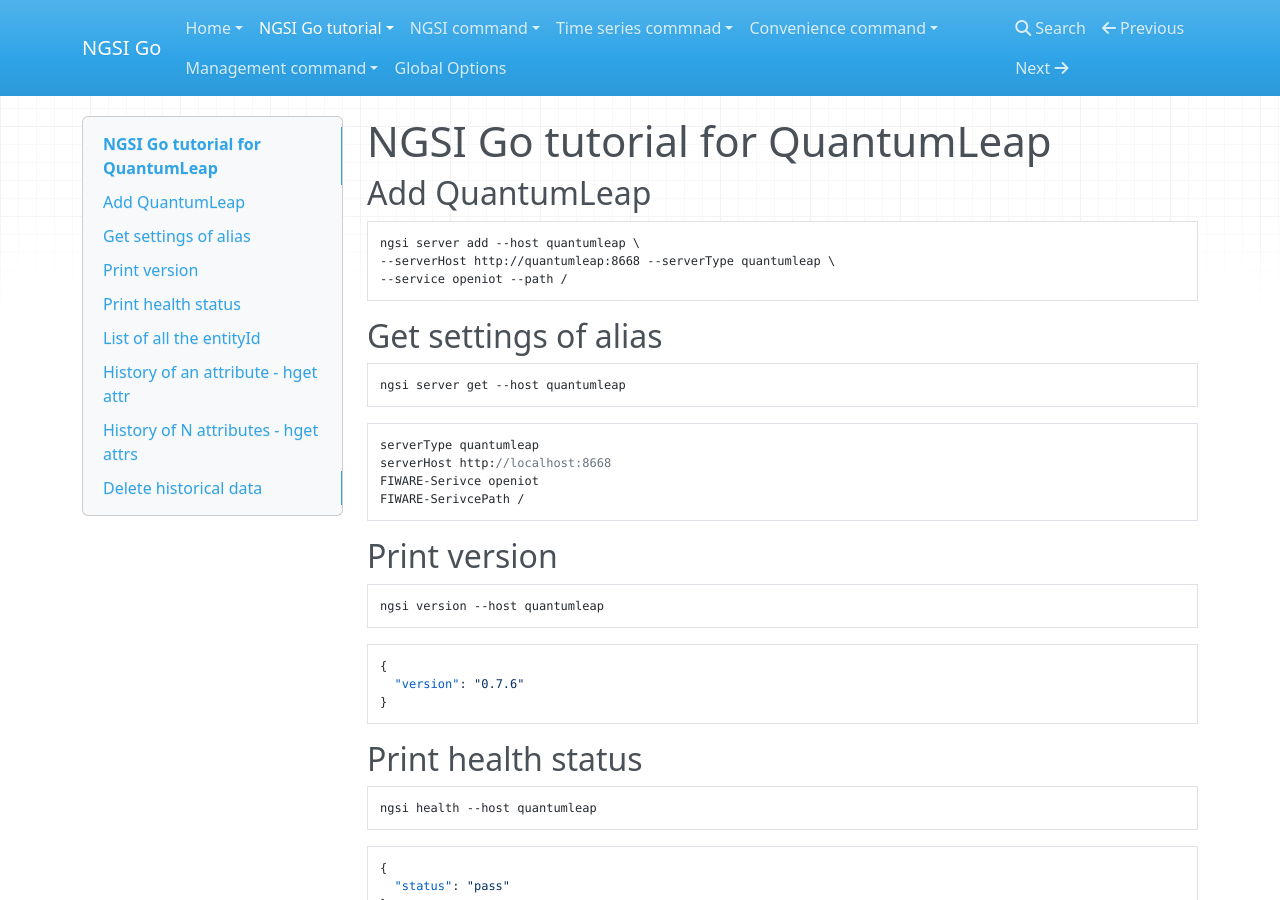
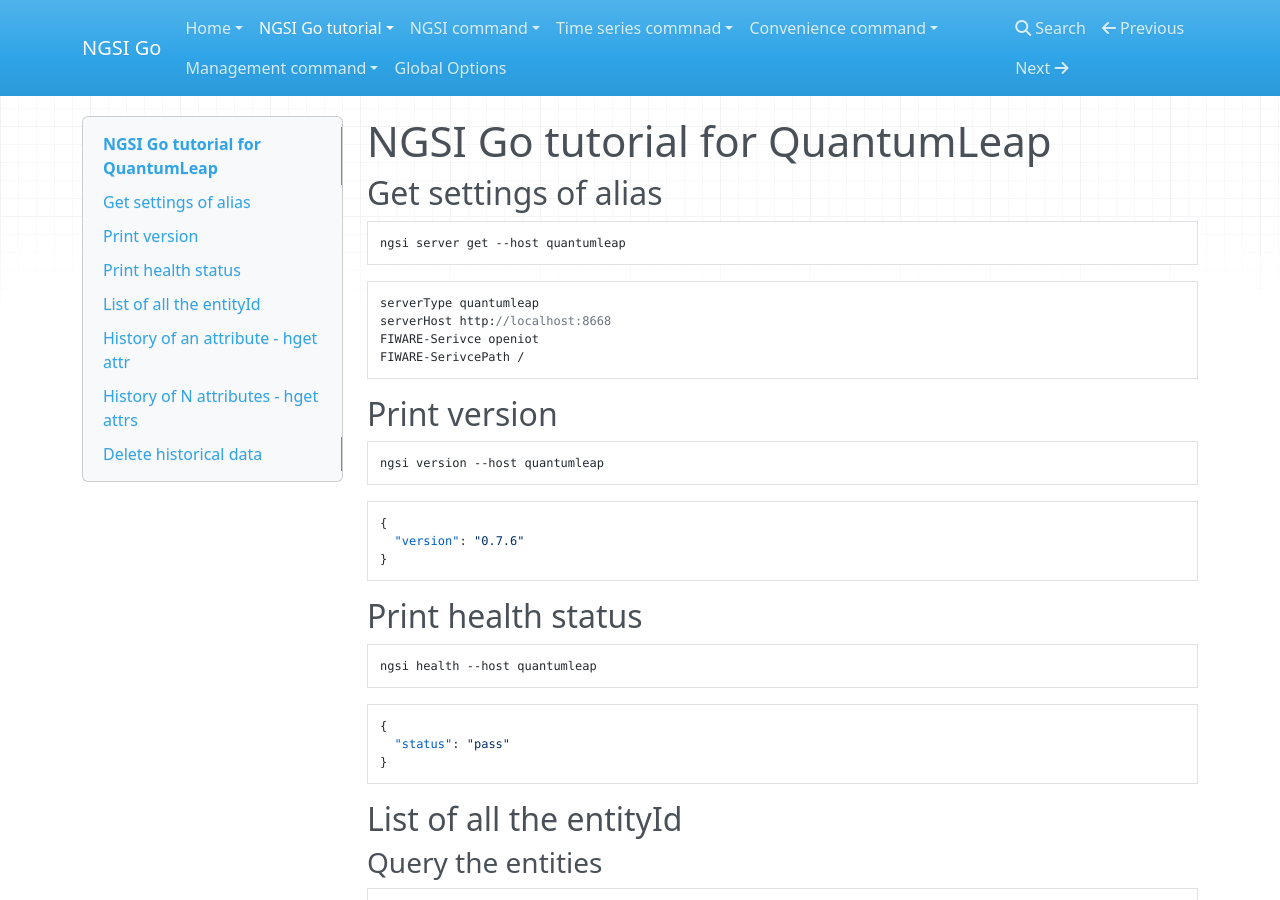
Before and after one commit to lets-fiware/ngsi-go, an MkDocs documentation site: the page built from docs/tutorial/quantumleap.md, in a window 1280 px wide and 900 px high. Built offline with MkDocs 1.6.1, drawn with Linux system fonts in a browser that asks for light colours; nearby versions of some CDN libraries.

Commit message:
Update QuantumLeap

````diff
--- a/docs/tutorial/quantumleap.md
+++ b/docs/tutorial/quantumleap.md
@@ -1,12 +1,4 @@
 # NGSI Go tutorial for QuantumLeap
-
-## Add QuantumLeap
-
-```console
-ngsi server add --host quantumleap \
---serverHost http://quantumleap:8668 --serverType quantumleap \
---service openiot --path /
-```
 
 ## Get settings of alias
 
````
Also changed, not shown: README.md (+1 -1 lines), 1 other file.
